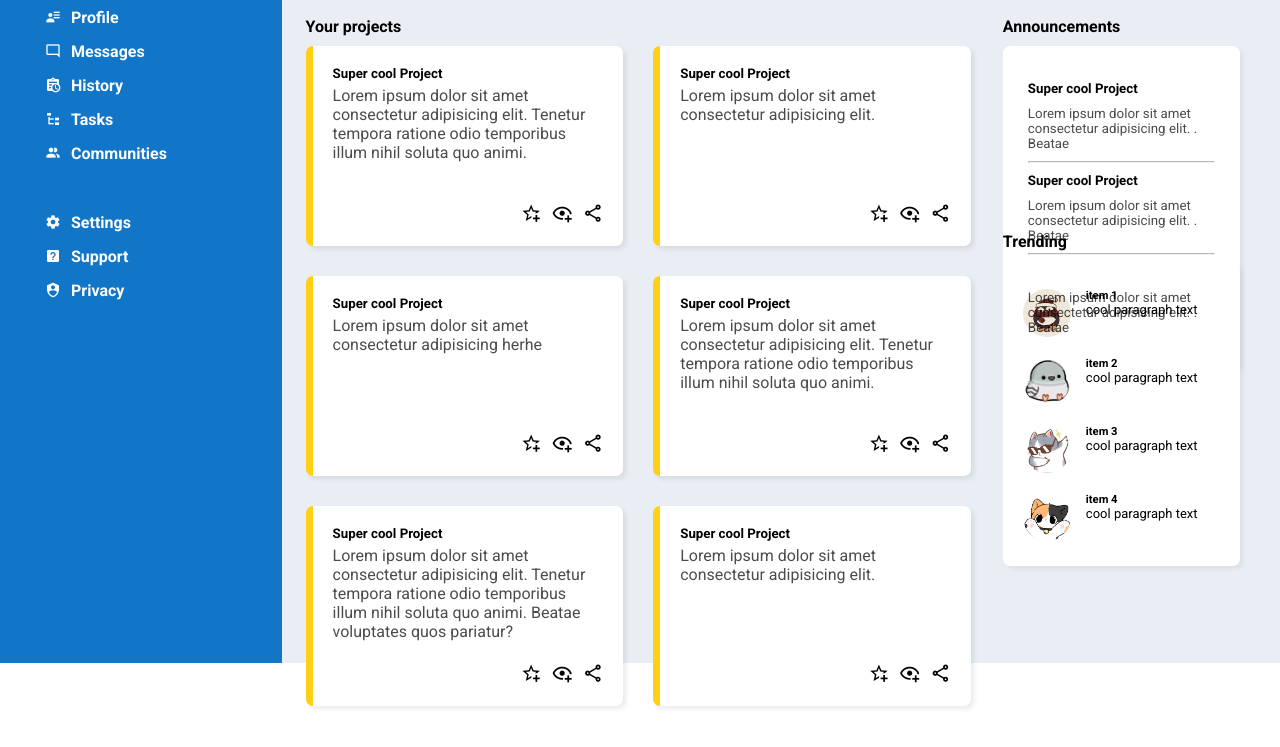
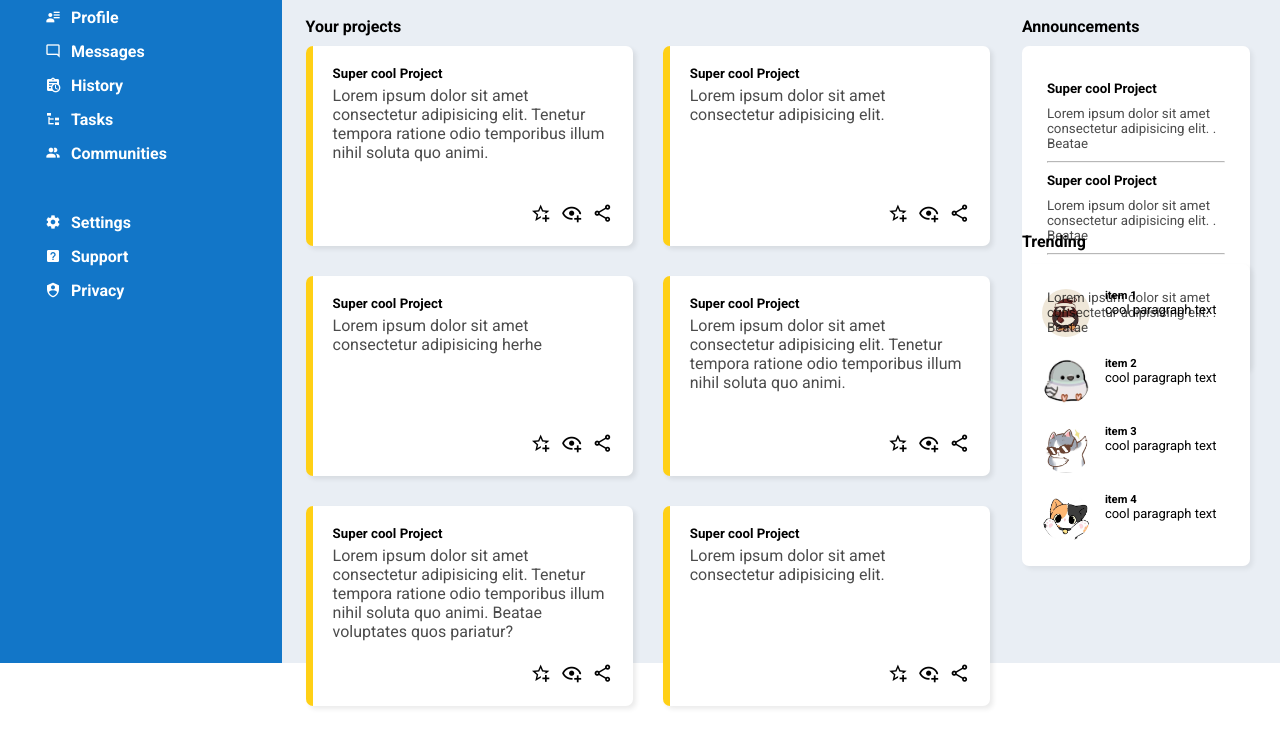
Before and after one commit to yass-gr/Project-Admin-Dashboard, a plain HTML site: page index.html in a window 1280 px wide. Shown: the part 137-884 px from the top of the page. Drawn offline with Linux system fonts and the light colour scheme.

Commit message:
grid column size on main

```diff
--- a/style.css
+++ b/style.css
@@ -160,7 +160,7 @@ main {
   padding: 1.5rem;
   display: grid;
   gap: 2rem;
-  grid-template-columns: 70% 25%;
+  grid-template-columns: 72% 24%;
   grid-template-rows: 0.7fr 1fr;
 }
 
```
